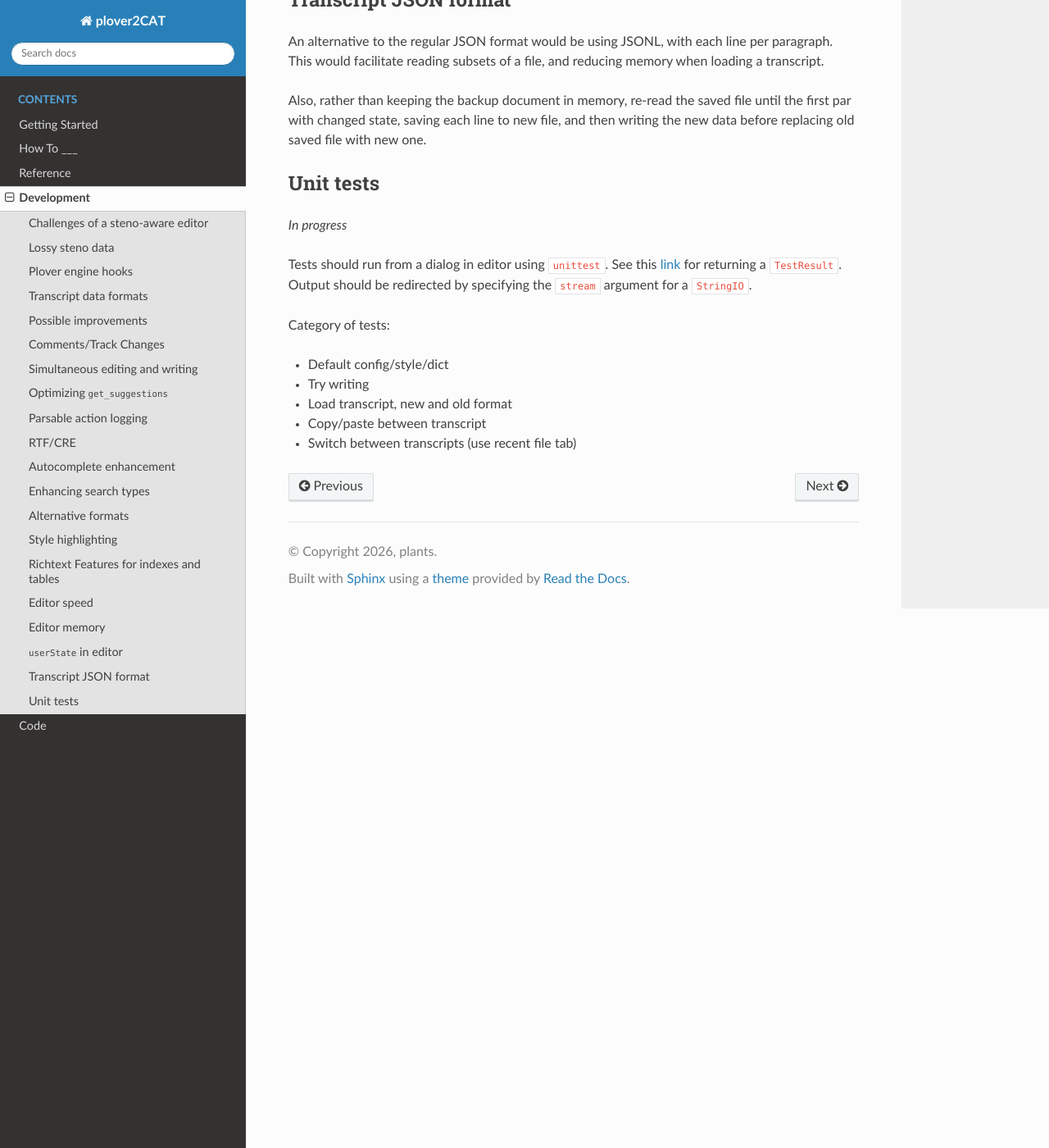
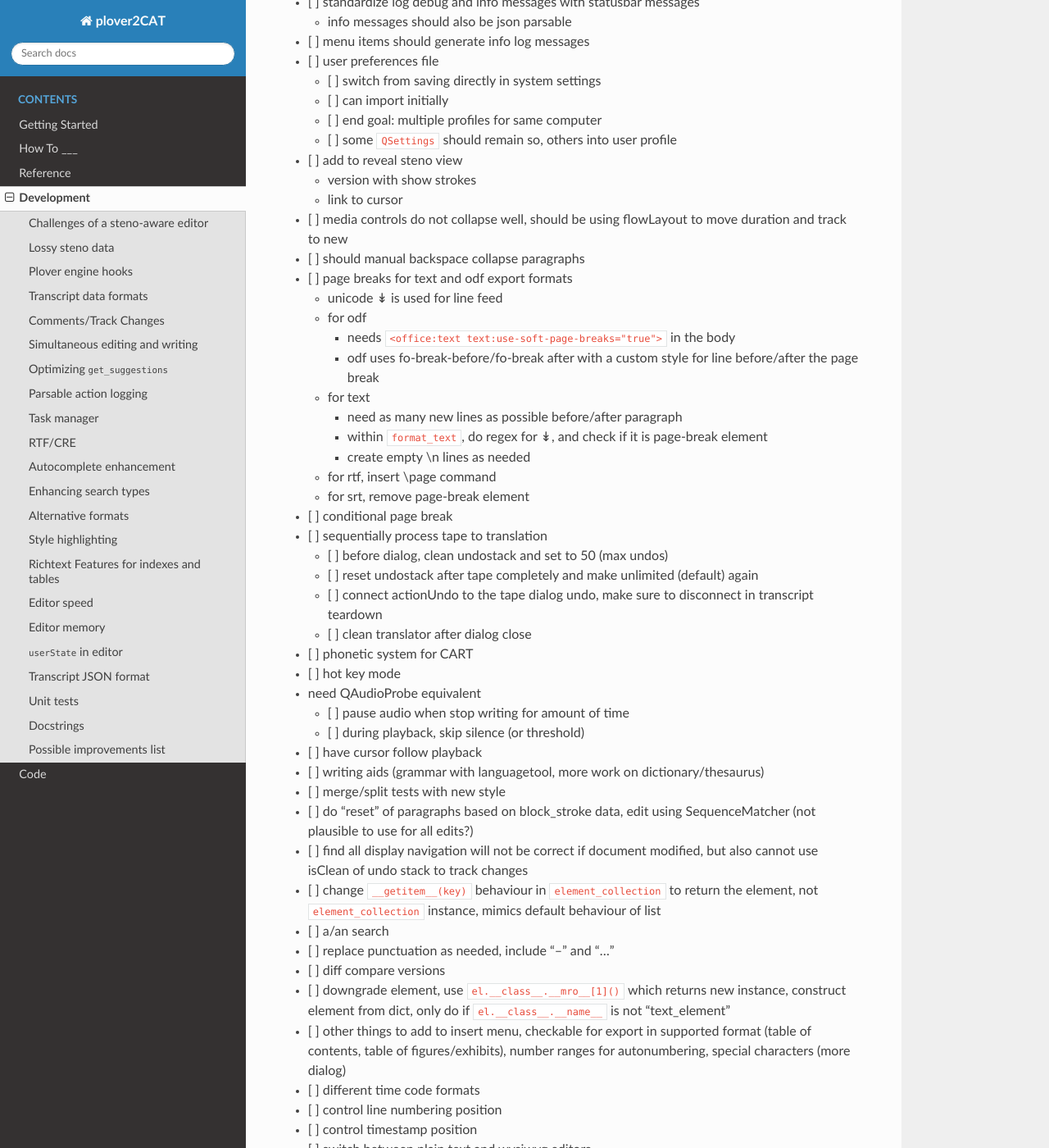
Before and after one commit to greenwyrt/plover2CAT, a Sphinx documentation site: the page built from docs/discussion/development.md, in a window 1280 px wide and 1400 px high, scrolled down 4625 px. Shown: the whole window at 82% size. Built offline with Sphinx 7.4.7 and the Read the Docs theme 3.1.0, drawn with Linux system fonts in a browser that asks for light colours; some of the changed text lies outside the part shown.

Commit message:
Update development.md

```diff
--- a/docs/discussion/development.md
+++ b/docs/discussion/development.md
@@ -75,6 +44,10 @@ Alternatively, set up separate threads to digest and report back the counter dic
 The log messages are not formatted consistently or easy to decipher.
 
 Then one could reconstruct transcript from logs.
+
+## Task manager
+
+Hook into either the action logs to replay
 
 ## RTF/CRE
 
@@ -157,3 +130,70 @@ Category of tests:
 - Load transcript, new and old format
 - Copy/paste between transcript
 - Switch between transcripts (use recent file tab)
+
+## Docstrings
+
+Functions and class methods should be fully documented.
+
+`PloverCATWindow` should accept arguments for methods that need dialog input. Modification should be handed off to `TextEditor`
+
+## Possible improvements list
+
+- [ ] standardize log debug and info messages with statusbar messages
+    - info messages should also be json parsable
+
+- [ ] menu items should generate info log messages
+
+- [ ] user preferences file
+    - [ ] switch from saving directly in system settings
+    - [ ] can import initially
+    - [ ] end goal: multiple profiles for same computer
+    - [ ] some `QSettings` should remain so, others into user profile
+
+- [ ] add to reveal steno view
+    - version with show strokes
+    - link to cursor
+
+- [ ] media controls do not collapse well, should be using flowLayout to move duration and track to new
+
+- [ ] should manual backspace collapse paragraphs
+
+- [ ] page breaks for text and odf export formats
+    - unicode ↡ is used for line feed
+    - for odf
+        - needs `<office:text text:use-soft-page-breaks="true">` in the body
+        - odf uses fo-break-before/fo-break after with a custom style for line before/after the page break
+    - for text
+        - need as many new lines as possible before/after paragraph
+        - within `format_text`, do regex for ↡, and check if it is page-break element
+        - create empty \n lines as needed
+    - for rtf, insert \page command
+    - for srt, remove page-break element
+
+- [ ] conditional page break
+- [ ] sequentially process tape to translation
+    - [ ] before dialog, clean undostack and set to 50 (max undos)
+    - [ ] reset undostack after tape completely and make unlimited (default) again
+    - [ ] connect actionUndo to the tape dialog undo, make sure to disconnect in transcript teardown
+    - [ ] clean translator after dialog close
+- [ ] phonetic system for CART
+- [ ] hot key mode
+- need QAudioProbe equivalent
+    - [ ] pause audio when stop writing for amount of time
+    - [ ] during playback, skip silence (or threshold)
+- [ ] have cursor follow playback
+- [ ] writing aids (grammar with languagetool, more work on dictionary/thesaurus)
+- [ ] merge/split tests with new style
+- [ ] do "reset" of paragraphs based on block_stroke data, edit using SequenceMatcher (not plausible to use for all edits?)
+- [ ] find all display navigation will not be correct if document modified, but also cannot use isClean of undo stack to track changes
+- [ ] change `__getitem__(key)` behaviour in `element_collection` to return the element, not `element_collection` instance, mimics default behaviour of list
+- [ ] a/an search
+- [ ] replace punctuation as needed, include "--" and "..."
+- [ ] diff compare versions
+- [ ] downgrade element, use `el.__class__.__mro__[1]()` which returns new instance, construct element from dict, only do if `el.__class__.__name__` is not "text_element"
+- [ ] other things to add to insert menu, checkable for export in supported format (table of contents, table of figures/exhibits), number ranges for autonumbering, special characters (more dialog)
+- [ ] different time code formats
+- [ ] control line numbering position
+- [ ] control timestamp position
+- [ ] switch between plain text and wysiwyg editors
+- [ ] custom scripts for keyboard editing shortcuts
```
Also changed, not shown: other parts of docs/discussion/development.md (+0 -31 lines).
